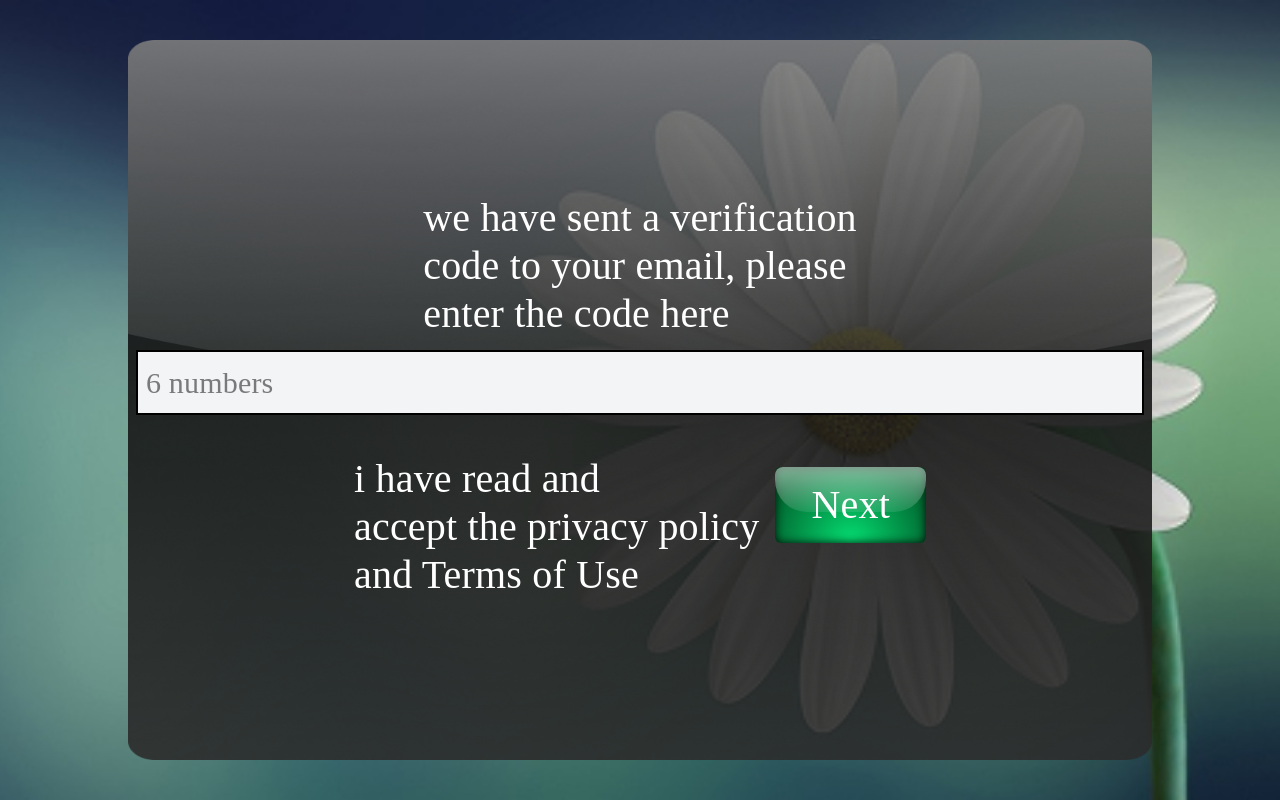
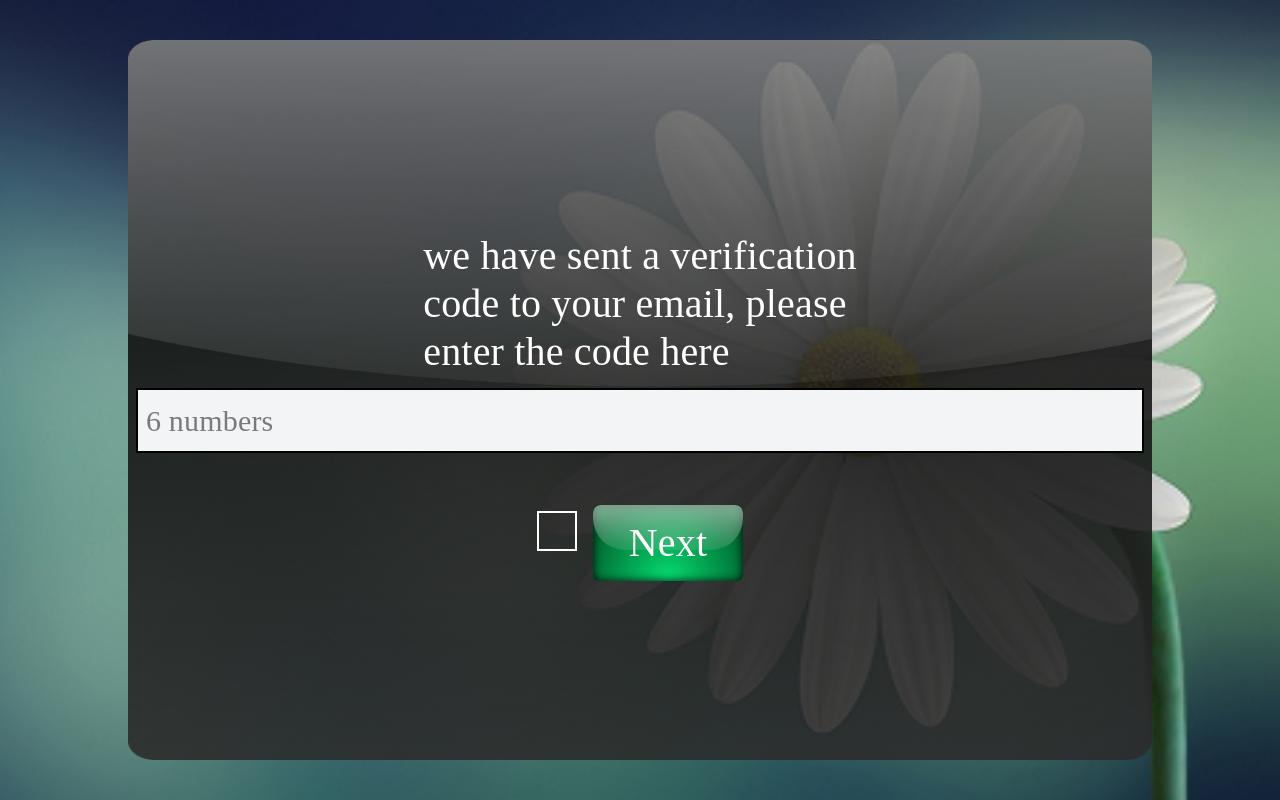
Before and after one commit to 3boodyy96/.AnyMedia-project, a React (Vite) app: page / in a window 1280 px wide. Built offline with nearby package versions, Linux system fonts and the light colour scheme; a web font is replaced by a local one.

Commit message:
fixed the checkbox component

```diff
--- a/src/components/checkbox.jsx
+++ b/src/components/checkbox.jsx
@@ -1,15 +1,24 @@
-function Checkbox({ label, name, checked, onChange }) {
+import { useState } from "react";
+
+function Checkbox({ onChange }) {
+    const [checked, setChecked] = useState(false);
+    function handleClick() {
+        setChecked(!checked);
+        if (onChange) onChange(!checked);
+    }
     return (
-        <div class="btn-group" role="group" aria-label="Basic checkbox toggle button group">
-            <input type="checkbox" class="btn-check" id="btncheck1" autocomplete="off">
-                <label class="btn btn-outline-primary" for="btncheck1">Checkbox 1</label>
-
-                <input type="checkbox" class="btn-check" id="btncheck2" autocomplete="off">
-                    <label class="btn btn-outline-primary" for="btncheck2">Checkbox 2</label>
-
-                    <input type="checkbox" class="btn-check" id="btncheck3" autocomplete="off">
-                        <label class="btn btn-outline-primary" for="btncheck3">Checkbox 3</label>
-                    </div>
-                    )
+        <div
+            className="relative border-2 border-white w-10 h-10 cursor-pointer overflow-visible"
+            onClick={handleClick}
+        >
+            {checked && (
+                <img
+                    src="../src/assets/checkmark.png"
+                    alt="checkMark"
+                    className="absolute w-16 h-16 -bottom-1 -right-2 scale-200 object-contain"
+                />
+            )}
+        </div>
+    );
 }
-                    export default Checkbox;
+export default Checkbox;
--- a/src/pages/verfication-code-page.jsx
+++ b/src/pages/verfication-code-page.jsx
@@ -1,37 +1,19 @@
+// VerficationCodePage.jsx
+import Checkbox from "../components/checkbox";
 import Bg from "../components/bg";
 import Frame from "../components/frame";
 import NormalButton from "../components/normalButton";
+
 function VerficationCodePage() {
     return (
-        <div
-            id="container"
-            className="
-            flex
-            h-screen
-            items-center justify-center
-        "
-        >
+        <div className="flex h-screen items-center justify-center">
             <Bg />
             <Frame
                 w="80%"
                 h="90%"
                 items={
-                    <div
-                        id="content"
-                        className="
-                        flex flex-col
-                        w-full h-full
-                        items-center justify-center
-                    "
-                    >
-                        <h1
-                            className="
-                            mb-10
-                            text-2xl font-bold text-white
-                            sm:text-4xl
-                            md:text-6xl
-                        "
-                        >
+                    <div className="flex flex-col w-full h-full items-center justify-center">
+                        <h1 className="mb-10 text-2xl font-bold text-white sm:text-4xl md:text-6xl">
                             we have sent a verification <br />
                             code to your email, please <br />
                             enter the code here <br />
@@ -40,31 +22,15 @@ function VerficationCodePage() {
                             type="text"
                             id="verification-code"
                             placeholder="6 numbers"
-                            className="
-                            block
-                            w-full
-                            mt-1 p-1.5
-                            text-black text-sm
-                            bg-gray-100
-                            border-black border-2 rounded-0
-                            sm:p-2 sm:text-base
-                        "
+                            className="block w-full mt-1 p-1.5 text-black text-sm bg-gray-100 border-black border-2 rounded-0 sm:p-2 sm:text-base"
                         />
-                        <div className="flex mt-10 space-x-4">
-                            <h1
-                            className="text-white"
-                            >i have read and <br/>
-                                accept the privacy policy <br/>
-                                and Terms of Use <br/>
-                            </h1>
+                        <div className="flex mt-10 space-x-4 items-center">
+                            <Checkbox name="terms" />
                             <NormalButton
                                 w="fit-content"
                                 h="fit-content"
                                 text="Next"
-                                className={
-                                    'pl-9! pr-9! pt-2! pb-2! text-[40px]!'
-                                }
-
+                                className="pl-9! pr-9! pt-2! pb-2! text-[40px]!"
                             />
                         </div>
                     </div>
@@ -73,5 +39,4 @@ function VerficationCodePage() {
         </div>
     );
 }
-
 export default VerficationCodePage;
```
